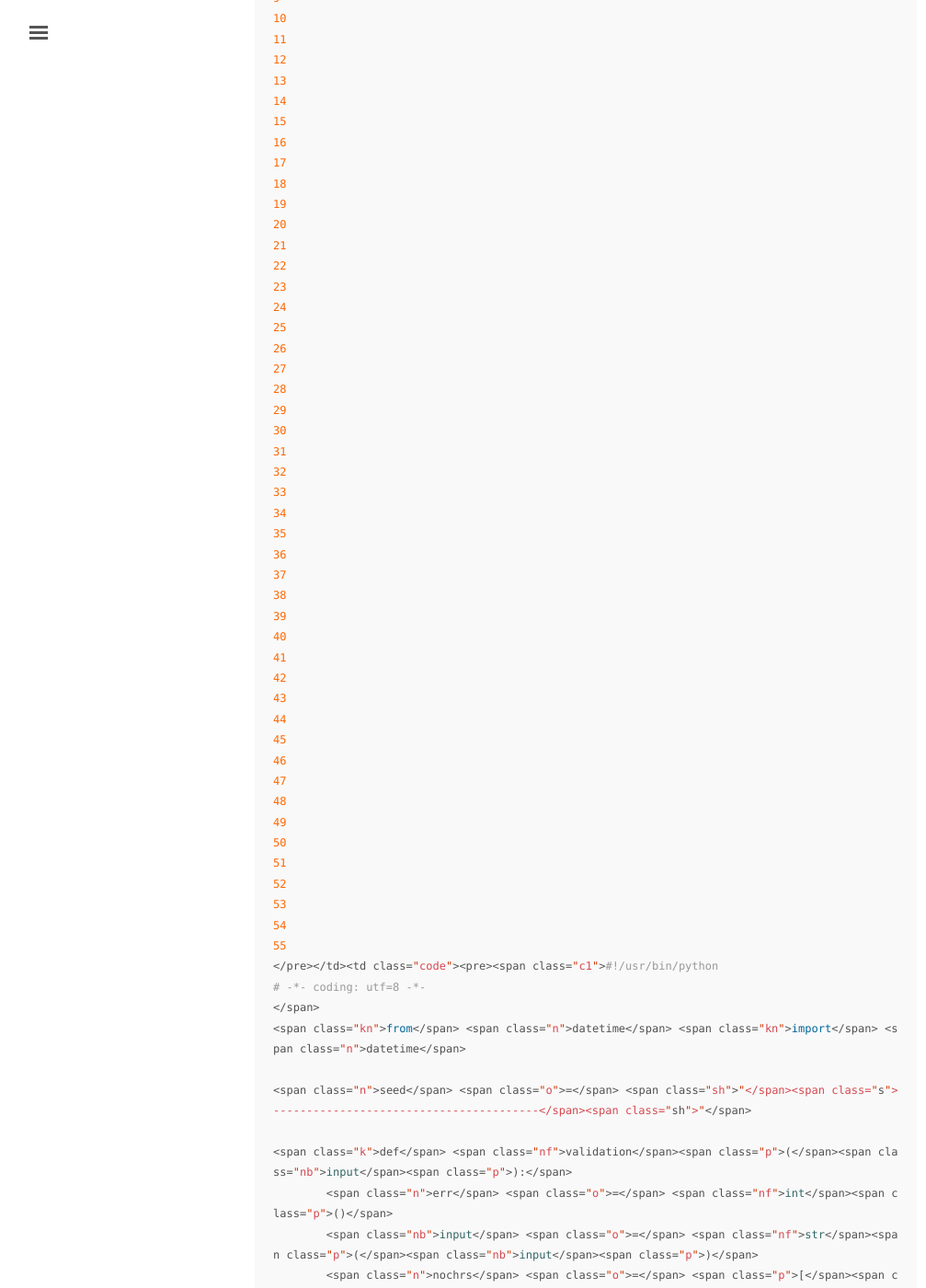
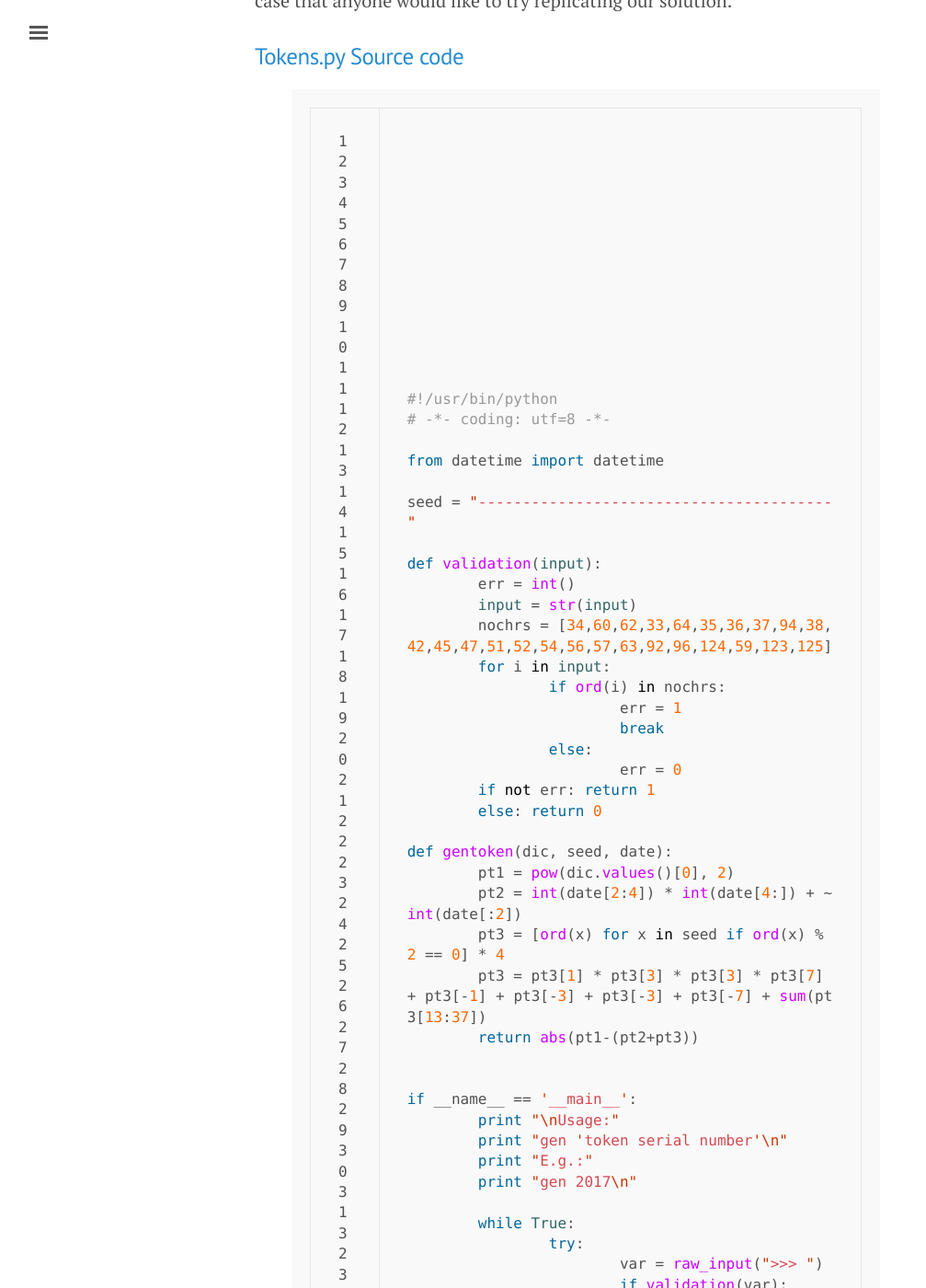
Before and after one commit to MCPA/MCPA.github.io, a Jekyll site: the page built from _posts/2016-pwn2win/2016-03-28-Tokens.md, in a window 1280 px wide and 1400 px high, scrolled down 2595 px. Shown: the whole window at 92% size, without its empty margins (3-1010 px from the left). Built offline with Jekyll 4.4.1, drawn with Linux system fonts in a browser that asks for light colours; some of the changed text lies outside the part shown.

Commit message:
forgot to save changes ...

````diff
--- a/_posts/2016-pwn2win/2016-03-28-Tokens.md
+++ b/_posts/2016-pwn2win/2016-03-28-Tokens.md
@@ -37,16 +37,16 @@ Initially, our thought was to brute force the keyspace for the seed, because we
 
 After having created these two testing windows I went to work trying to devise a way to take advantage of the ```eval()``` method. I found several resources online to include an blog by [Ned Batchelder](http://nedbatchelder.com/blog/201206/eval_really_is_dangerous.html), [Vipul Chaskar](http://vipulchaskar.blogspot.com/2012/10/exploiting-eval-function-in-python.html), and [floyd's IT Security](http://www.floyd.ch/?p=584). Which all of these blogs pointed out something very interesting. When ```eval()``` is used with the ```__import__```[^2] python  __\_\_builtin\_\___ module it can become very dangerous. For example, You can do something like this which would provide you all the local variables in the current namespace:
 
-```python
-#{% highlight python %}
+
+{% highlight python %}
 eval("os.locals()")
-#{% endhighlight %}
-```
+{% endhighlight %}
+
 
 ## Solution
 Stuff about solution
 
-<!--![solution](/images/2016-Insomnihack-Teaser/smartcat-solution.png)-->
+![solution](/images/2016-Pwn2Win/tokens-solution.png)-->
 
 ## Code Snippets
 
@@ -54,8 +54,9 @@ All code, solutions, and challenge materials are presented in this section in th
 
 ### <a name="source">Tokens.py Source code</a>
 
-```python
-#{% highlight python linenos %}#!/usr/bin/python
+
+{% highlight python linenos %}
+#!/usr/bin/python
 # -*- coding: utf=8 -*-
 
 from datetime import datetime
@@ -109,13 +110,13 @@ if __name__ == '__main__':
 
 		except (KeyboardInterrupt, SystemExit): exit()
 		except: continue
-#{% endhighlight %}
-```
+{% endhighlight %}
+
 
 ### <a name="testharness">Local Testing Harness</a>
 
-```python
-#{% highlight python linenos %}
+
+{% highlight python linenos %}
 seed = "123456789"
 
 def validation(input):
@@ -156,8 +157,8 @@ if __name__ == '__main__':
         except:
             continue
 
-#{% endhighlight %}
-```
+{% endhighlight %}
+
 ------
 
 ## Endnotes
````
